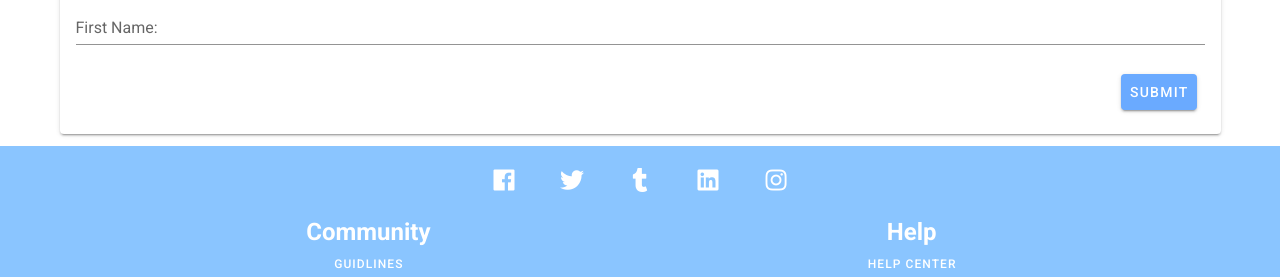
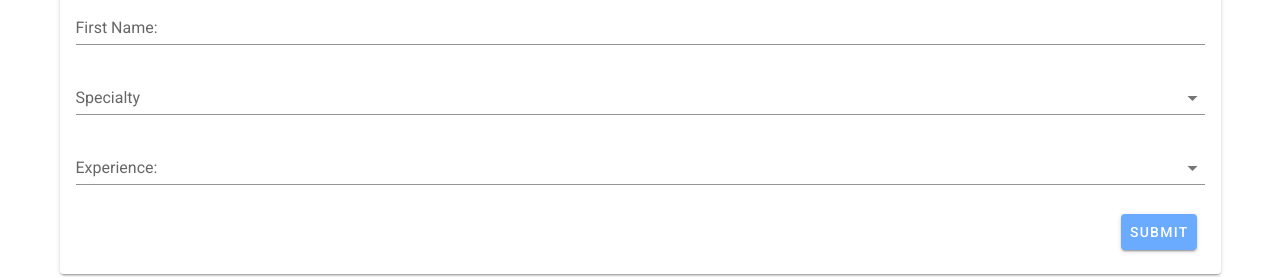
Before and after one commit to jamessayer98/SpecialtyStars, a Vue app: page /signupWorker in a window 1280 px wide. Shown: the part 370-647 px from the top of the page. Built offline with nearby package versions, Linux system fonts and the light colour scheme; no server answers; the database is empty.

Commit message:
update worker loggin to collection specialistProfile

```diff
--- a/src/components/Profiles/CreateWorkerProfile.vue
+++ b/src/components/Profiles/CreateWorkerProfile.vue
@@ -44,10 +44,12 @@
             label="Phone#:"
             required
           ></v-text-field>
-          <v-text-field
+        <v-text-field
+            type="email "
             v-model="users.email"
+            label="Email:"
             :rules="emailRules"
-            label="E-mail:"
+            required
           ></v-text-field>
           <v-select
             v-model="users.experience"
@@ -135,7 +137,6 @@ export default {
       valid: false,
         phone: "",
         minperhour: "",
-        email: "",
         preferredContact: "",
         canContact: "",
         location: "",
@@ -147,10 +148,11 @@ export default {
         experience: null,
         transportation: null,
         isWorkerProfile: true,
+        email: "",
       users: {
         alias: null,
         user_id: null,
-        email: null
+        isWorkerProfile: true
         },
       image: null,
       imageHeight: 0,
@@ -242,19 +244,18 @@ export default {
 
   firestore() {
     return {
-      Profile: db.collection("users").orderBy("createdAt")
+      Profile: db.collection("specialistProfile").orderBy("createdAt")
     };
   },
   methods: {
     update() {
 
-      db.collection("users")
+      db.collection("specialistProfile")
       .doc(this.users.id)
         .set({
           createdAt: new Date(),
           alias: this.users.alias,
           phone: this.users.phone,
-          email: this.users.email,
           minperhour: this.users.minperhour,
           specialty: this.users.specialty,
           experience: this.users.experience,
@@ -265,7 +266,9 @@ export default {
           transportation: this.users.transportation,
           location: this.users.location,
           user_id: this.users.user_id,
-          isWorkerProfile: this.users.isWorkerProfile
+          isWorkerProfile: this.users.isWorkerProfile,
+          email: this.users.isWorkerProfile,
+          isWorker: this.users.isWorker
         })
         .then( () => {
           if (this.image)
@@ -277,7 +280,7 @@ export default {
         })
         .then(URL => {
           if (URL)
-          db.collection("users").doc(firebase.auth().currentUser.uid)
+          db.collection("specialistProfile").doc(firebase.auth().currentUser.uid)
           .update({
             image: URL
           })
@@ -312,7 +315,7 @@ export default {
   created() {
     console.log(firebase.auth().currentUser.uid);
     let ref = db
-      .collection("users")
+      .collection("specialistProfile")
       .where("user_id", "==", firebase.auth().currentUser.uid);
     ref.get().then(snapshot => {
       snapshot.forEach(doc => {
--- a/src/components/Profiles/SpecialistProfiles.vue
+++ b/src/components/Profiles/SpecialistProfiles.vue
@@ -14,10 +14,10 @@
 
     <v-container class="my-4 proCards">
       <v-row justify="center">
-        <v-card class="filterCard" width="300px" height="300px">
-          <v-form ref="form" v-model="valid" lazy-validation>
+        <v-card class="filterCard" width="1024px">
+          <v-form class="filterForm" ref="form" v-model="valid" lazy-validation>
             <v-card-title>
-              Filter results
+              Search for Specialist
             </v-card-title>
             <v-select
               class="select"
@@ -41,14 +41,16 @@
               v-model="searchzip"
               placeholder="Search by zipcode"
             />
+            <br />
 
-            <v-btn color="red" dark @click="reset"> Reset </v-btn>
+
+            <v-btn class="filterButton" color="red lighten-1" tile dark @click="reset"> Reset </v-btn>
           </v-form>
         </v-card>
         <div v-for="pro in filteredProfiles" :key="pro.id">
           <v-flex style="width: 350px">
             <v-card
-            v-if="pro.isWorkerProfile"
+
               class="mx-auto profileCard"
               outlined
               width="300px"
@@ -60,8 +62,7 @@
                 >{{ pro.specialty }}</v-card-title
               >
               <v-avatar class="ml-5 mt-1" size="100px">
-                <v-img class="white--text" v-bind:src="`${pro.image}`">
-                </v-img>
+                <v-img class="white--text" v-bind:src="`${pro.image}`"> </v-img>
               </v-avatar>
               <v-card-text class="proCards">
                 <span class="event">City: {{ pro.location }}</span>
@@ -79,10 +80,11 @@
               <v-layout class="explorelist">
                 <v-flex>
                   <!-- modal -->
-                  <v-card-actions class="justify-center">
+                  <v-card-actions  class="justify-center">
                     <v-dialog v-model="dialog" width="500">
                       <template v-slot:activator="{ on }">
                         <v-btn
+
                           class="explorebutton"
                           color="primary lighten-2"
                           v-on="on"
@@ -100,7 +102,7 @@
                           class="headline primary lighten-2 white--text"
                           primary-title
                         >
-                          Profile: {{ pro.specialty }}
+                          {{ pro.specialty }}
                         </v-card-title>
 
                         <v-avatar class="avatar" size="100px">
@@ -115,9 +117,7 @@
                             <h3>General Info</h3>
                           </div>
 
-                          <div class="event">
-                            First Name: {{ pro.alias }}
-                          </div>
+                          <div class="event">First Name: {{ pro.alias }}</div>
                           <div class="event">
                             Specialty: {{ pro.specialty }}
                           </div>
@@ -267,23 +267,22 @@ export default {
     }
   },
   computed: {
-    user() {
-      return this.$store.state.user;
-    },
-    filteredProfiles: function() {
-      if (this.searchspec == "") return
+    // user() {
+    //   return this.$store.state.user;
+    // },
+    filteredProfiles() {
       return this.pros.filter(pro => {
         return (
-          pro.specialty.match(this.searchspec) &&
-          pro.experience.match(this.searchexp) &&
-          pro.zip.match(this.searchzip)
+          pro.specialty.match(this.searchspec)
+          && pro.experience.match(this.searchexp)
+          && pro.zip.match(this.searchzip)
         );
       });
     }
   },
   beforeCreate() {
     // fetch data from firestore
-    db.collection("users")
+    db.collection("specialistProfile")
       // .orderBy("createAt")
       .get()
       .then(snapshot => {
@@ -298,6 +297,12 @@ export default {
 </script>
 
 <style>
+.filterCard {
+  margin: 10px;
+}
+.filterButton {
+  margin: 5px;
+}
 .avatar {
   margin-left: 10px;
 }
--- a/src/components/SignupWorker.vue
+++ b/src/components/SignupWorker.vue
@@ -41,6 +41,20 @@
             label="First Name:"
             required
           ></v-text-field>
+           <v-select
+            v-model="specialty"
+            :items="items"
+            label="Specialty"
+            data-vv-name="items"
+            required
+          ></v-select>
+          <v-select
+            v-model="experience"
+            :items="experiences"
+            label="Experience:"
+            data-vv-name="experience"
+            required
+          ></v-select>
 
 
 
@@ -76,6 +90,55 @@ export default {
       specialty: "",
       experience: "",
       myCred: null,
+      experiences: ["Laborer", "Apprentice", "Journeyman"],
+      items: [
+        "Agricultural",
+        "Air Conditioning",
+        "Auto Paint & Body",
+        "Auto Mechanics",
+        "Auto Detailing",
+        "Brick Pavers",
+        "Brick & Block Masonry",
+        "Carpentry (rough and finish)",
+        "Cabinetry",
+        "Construction Cleaning",
+        "Concrete Cutting and Drilling",
+        "Concrete Placing & Finishing",
+        "Dishwashing",
+        "Demolition",
+        "Delivery/Driver",
+        "Drywall",
+        "Electrical",
+        "Flooring",
+        "Fence",
+        "Fire & Security Alarm",
+        "Fire Protection",
+        "Glass & Windows",
+        "General Construction",
+        "Granite & Stone Fabrication",
+        "Golf Course and Greens keeper",
+        "Handyman",
+        "Home Remodeling",
+        "Housekeeping/ Maid service",
+        "Irrigation/Sprinkler",
+        "Insulation",
+        "Janitorial",
+        "Landscaping",
+        "Marine",
+        "Mechanical Systems",
+        "Moving",
+        "Painting",
+        "Paving & Roadwork",
+        "Pest Control",
+        "Plumbing",
+        "Pool Service",
+        "Pool & Spa installation",
+        "Roofing",
+        "Stucco & Plastering",
+        "Tile & Marble",
+        "Tree Work",
+        "Warehouse"
+      ],
       // isWorker: [{ id: 1, name: "isWorker", checked: true }],
       // isEmployer: [{ id: 2, name: "isEmployer", checked: true }],
       emailRules: [
@@ -111,6 +174,7 @@ export default {
                 db.collection("users")
                   .doc(cred.user.uid)
                   .set({
+                    email: this.email,
                     isWorker: this.isWorker,
                     alias: this.alias,
                     user_id: cred.user.uid,
@@ -119,7 +183,20 @@ export default {
                     experience: this.experience,
                     isWorkerProfile: this.isWorkerProfile
                   });
+                  db.collection("specialistProfile")
+                  .doc(cred.user.uid)
+                  .set({
+                    email: this.email,
+                    isWorker: this.isWorker,
+                    alias: this.alias,
+                    user_id: cred.user.uid,
+                    zip: this.zip,
+                    specialty: this.specialty,
+                    experience: this.experience,
+                    isWorkerProfile: this.isWorkerProfile
+              });
               })
+
               .then(() => {
                 this.myCred.user
                   .sendEmailVerification()
```
